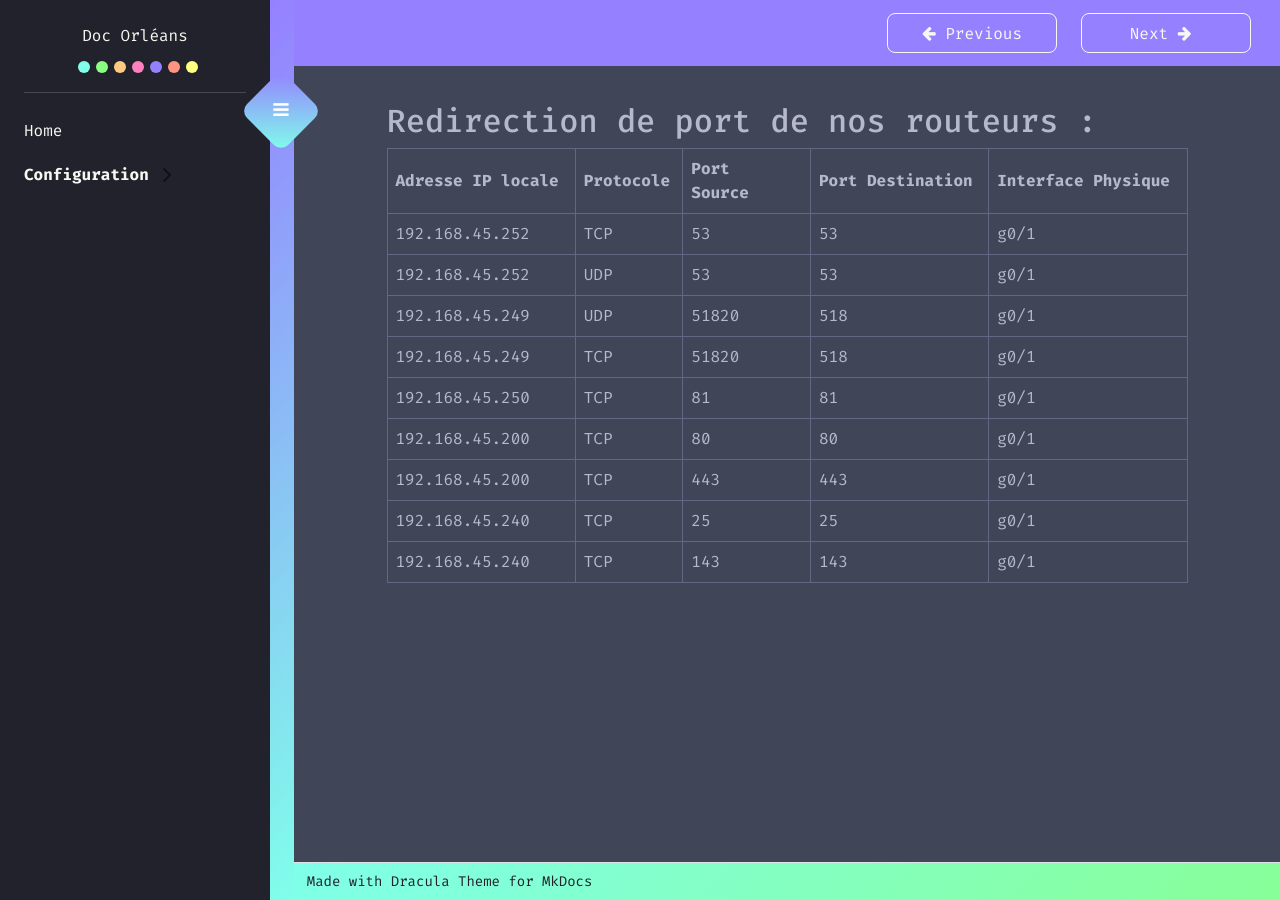
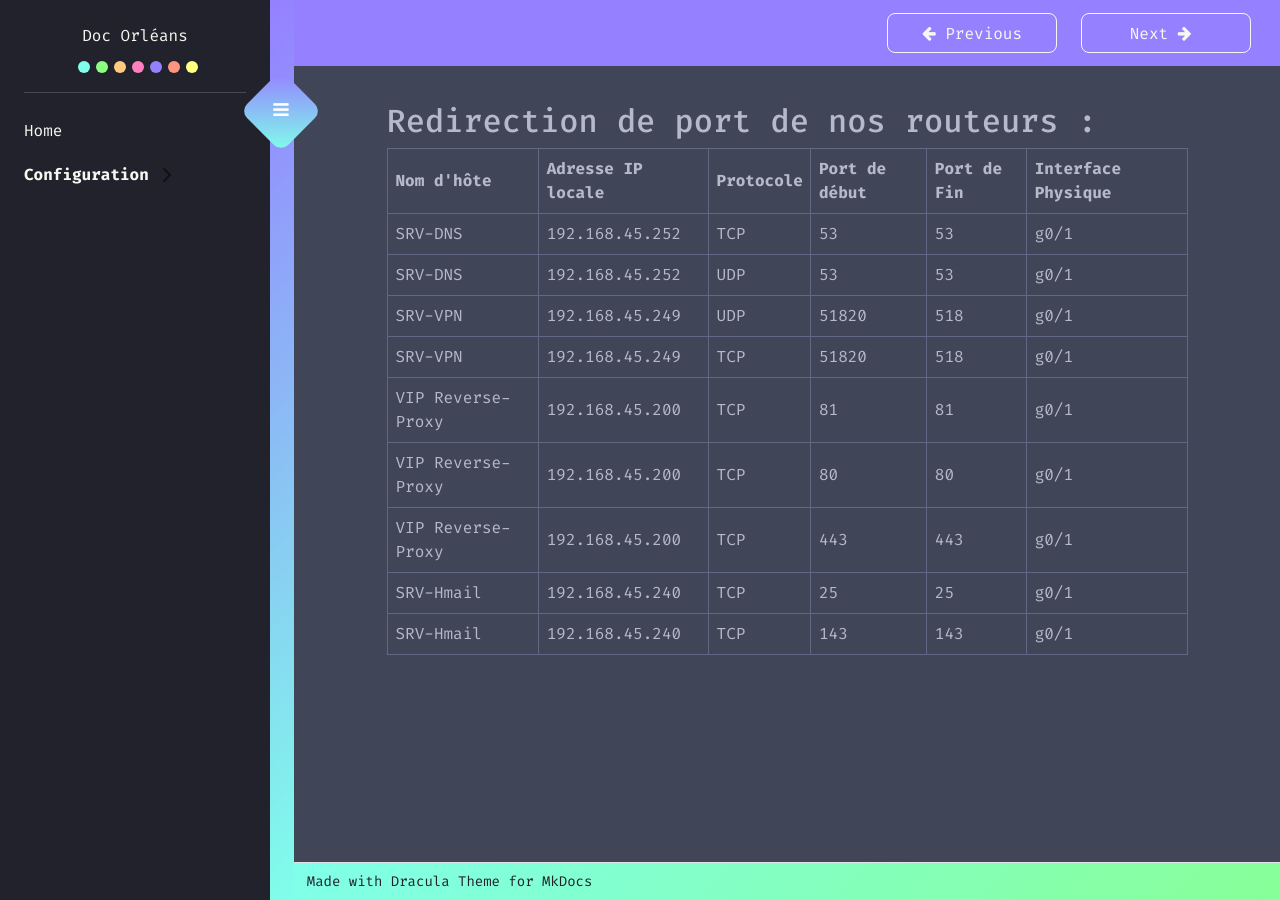
Before and after one commit to eRaETatsuya/OrleansSIO.github.io, an MkDocs documentation site: the page built from docs/NAT.md, in a window 1280 px wide. Built offline with MkDocs 1.6.1 and Material for MkDocs 9.7.7, drawn with Linux system fonts in a browser that asks for light colours.

Commit message:
Update NAT.md

```diff
--- a/docs/NAT.md
+++ b/docs/NAT.md
@@ -1,14 +1,14 @@
 ## Redirection de port de nos routeurs :
 
 
-| Adresse IP locale | Protocole | Port Source | Port Destination|Interface Physique|
-|-----------|---------|-----------|-----------|-----------|
-|192.168.45.252|TCP| 53 | 53 | g0/1|
-|192.168.45.252|UDP| 53 | 53 | g0/1|
-|192.168.45.249|UDP| 51820 | 518 | g0/1|
-|192.168.45.249|TCP| 51820 | 518 | g0/1|
-|192.168.45.250|TCP| 81 | 81 | g0/1|
-|192.168.45.200|TCP| 80 | 80 | g0/1|
-|192.168.45.200|TCP| 443 | 443 | g0/1|
-|192.168.45.240|TCP| 25 | 25 | g0/1|
-|192.168.45.240|TCP| 143 | 143 | g0/1|
+| Nom d'hôte| Adresse IP locale | Protocole | Port de début | Port de Fin | Interface Physique |
+|-----------|-----------|---------|-----------|-----------|-----------|
+| SRV-DNS |192.168.45.252|TCP| 53 | 53 | g0/1|
+| SRV-DNS |192.168.45.252|UDP| 53 | 53 | g0/1|
+| SRV-VPN |192.168.45.249|UDP| 51820 | 518 | g0/1|
+| SRV-VPN |192.168.45.249|TCP| 51820 | 518 | g0/1|
+| VIP Reverse-Proxy |192.168.45.200|TCP| 81 | 81 | g0/1|
+| VIP Reverse-Proxy |192.168.45.200|TCP| 80 | 80 | g0/1|
+| VIP Reverse-Proxy |192.168.45.200|TCP| 443 | 443 | g0/1|
+| SRV-Hmail |192.168.45.240|TCP| 25 | 25 | g0/1|
+| SRV-Hmail |192.168.45.240|TCP| 143 | 143 | g0/1|
```
